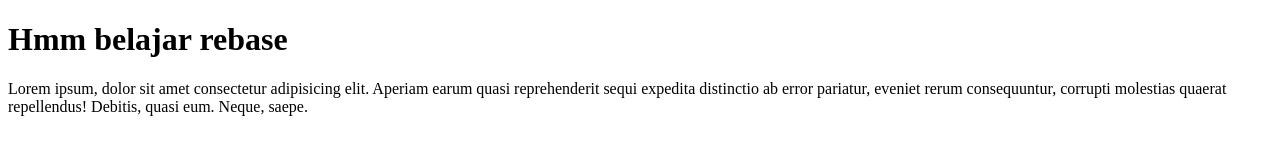
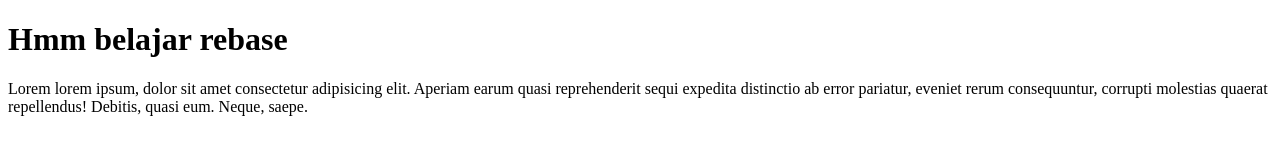
Before and after one commit to novitasari-arlim/coba-3, a plain HTML site: page index.html in a window 1280 px wide. Drawn offline with Linux system fonts and the light colour scheme.

Commit message:
Menambah teks paragraf

```diff
--- a/index.html
+++ b/index.html
@@ -7,6 +7,6 @@
 </head>
 <body>
     <h1>Hmm belajar rebase</h1>
-    <p>Lorem ipsum, dolor sit amet consectetur adipisicing elit. Aperiam earum quasi reprehenderit sequi expedita distinctio ab error pariatur, eveniet rerum consequuntur, corrupti molestias quaerat repellendus! Debitis, quasi eum. Neque, saepe.</p>
+    <p>Lorem lorem ipsum, dolor sit amet consectetur adipisicing elit. Aperiam earum quasi reprehenderit sequi expedita distinctio ab error pariatur, eveniet rerum consequuntur, corrupti molestias quaerat repellendus! Debitis, quasi eum. Neque, saepe.</p>
 </body>
 </html>
```
